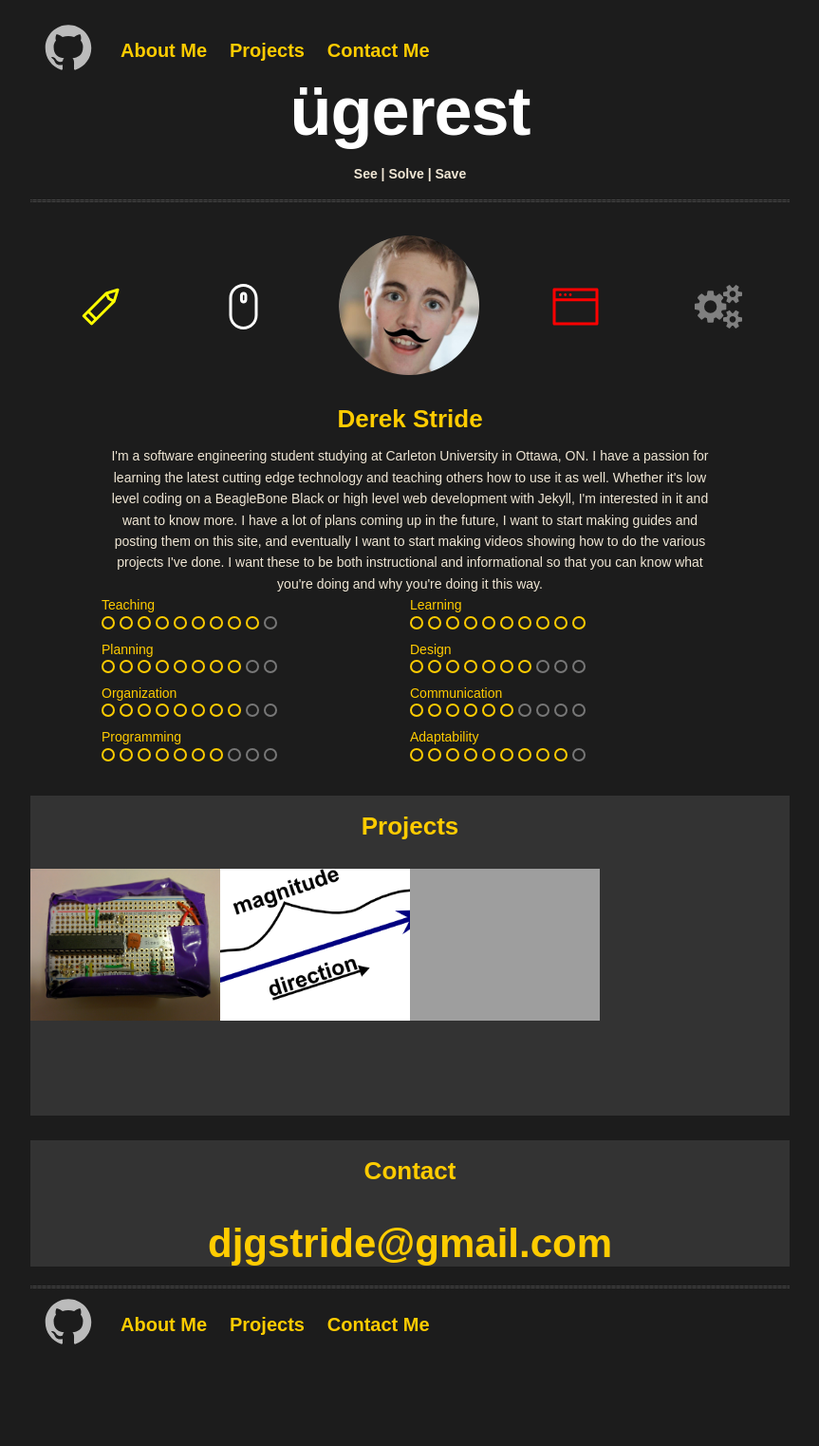
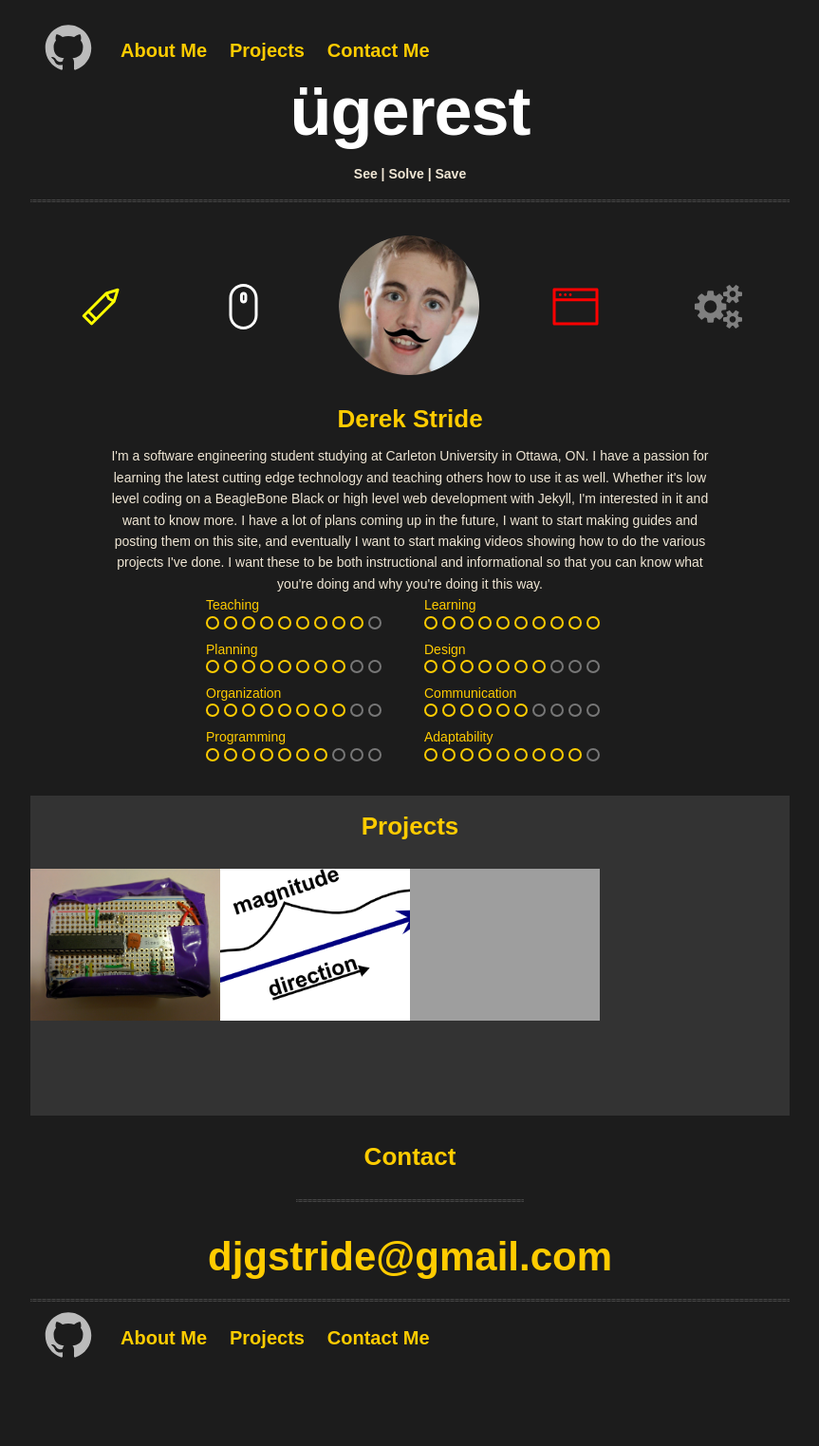
Before and after one commit to DerekStride/DerekStride.github.io, a Jekyll site: the page built from index.html, in a window 1280 px wide. Shown: the whole page at 95% size, without its empty margins (208-1071 px from the left). Built offline with Jekyll 4.4.1, drawn with Linux system fonts in a browser that asks for light colours; grey boxes are pictures that could not be loaded.

Commit message:
Updated styles of contact and about to look better

```diff
--- a/_includes/contact.html
+++ b/_includes/contact.html
@@ -1,4 +1,6 @@
-<section class="alt-section">
+<section>
+
+  <div class="contact-lockup">
 
     <h3 id="contact">Contact</h3>
 
@@ -10,6 +12,10 @@
       <a href=""></a>
     </div>
 
+    <div class="divider-lockup"><hr></div>
+
     <h2>{{ site.data.general.email }}</h2>
 
+  </div>
+
 </section>
--- a/assets/css/3-modules/_-modules-index.sass
+++ b/assets/css/3-modules/_-modules-index.sass
@@ -2,3 +2,4 @@
 @import 'footer'
 @import 'about'
 @import 'projects'
+@import 'contact'
--- a/assets/css/3-modules/_about.sass
+++ b/assets/css/3-modules/_about.sass
@@ -70,13 +70,15 @@
     padding-top: 0px
 
 .skill-lockup
-  max-width: 650px
+  max-width: 460px
   margin: 0 auto
   color: $accent-color
   +clearfix
 
   .skill-unit
-    width: 325px
+    width: 200px
+    padding-left: 15px
+    padding-right: 15px
     float: left
 
   .skill-icons
--- a/assets/css/3-modules/_contact.sass
+++ b/assets/css/3-modules/_contact.sass
@@ -1 +1,10 @@
+.contact-lockup
+  h3
+    text-align: center
+
+  .divider-lockup
+    margin: 0 auto
+    width: 30%
+
+
 .social-links
--- a/assets/css/3-modules/_projects.sass
+++ b/assets/css/3-modules/_projects.sass
@@ -4,7 +4,6 @@
   h3
     text-align: center
     padding-top: 15px
-
 
 .thumb-container
   max-width: 800px
```
Lines whose indentation alone changed are shown as unchanged.
